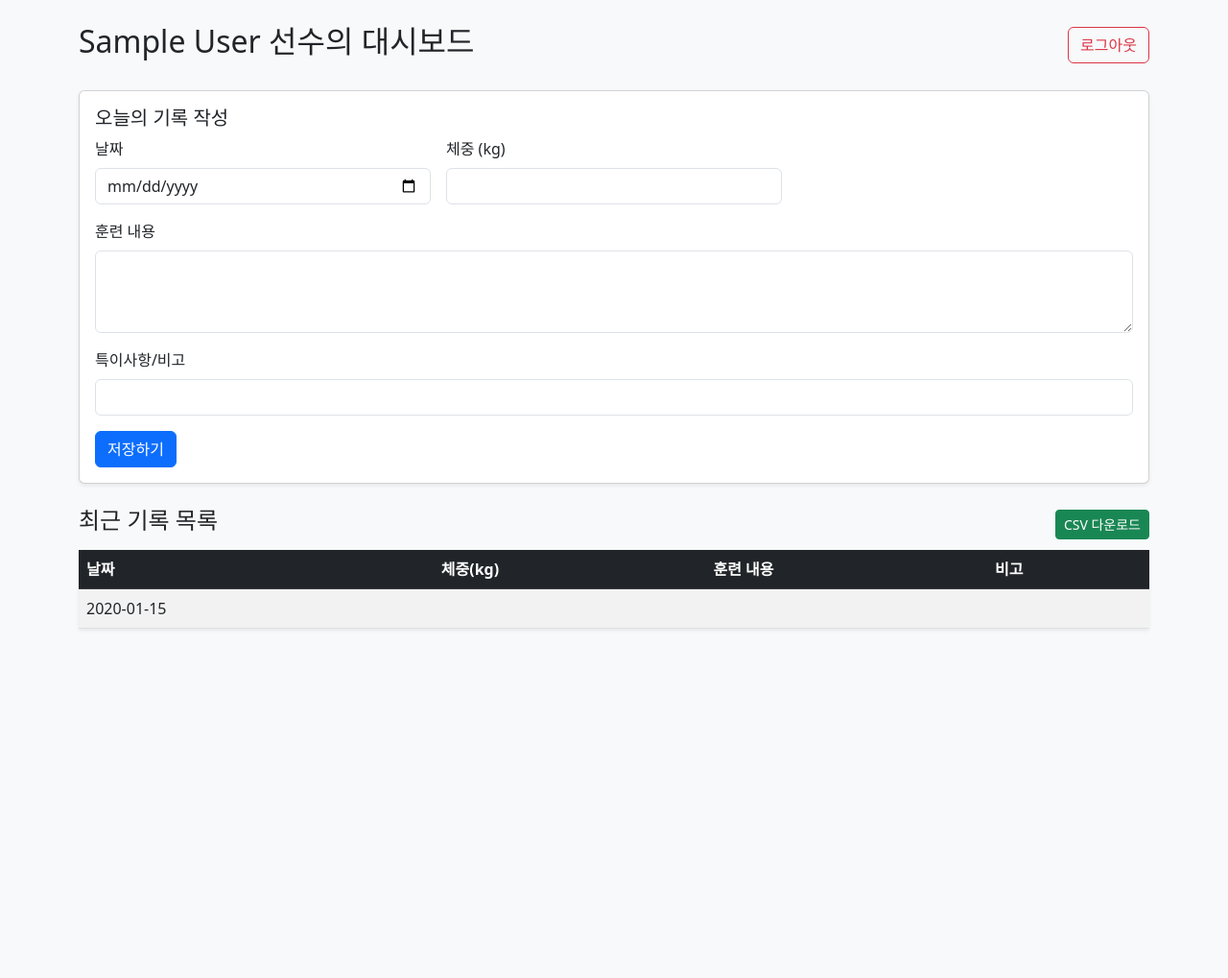
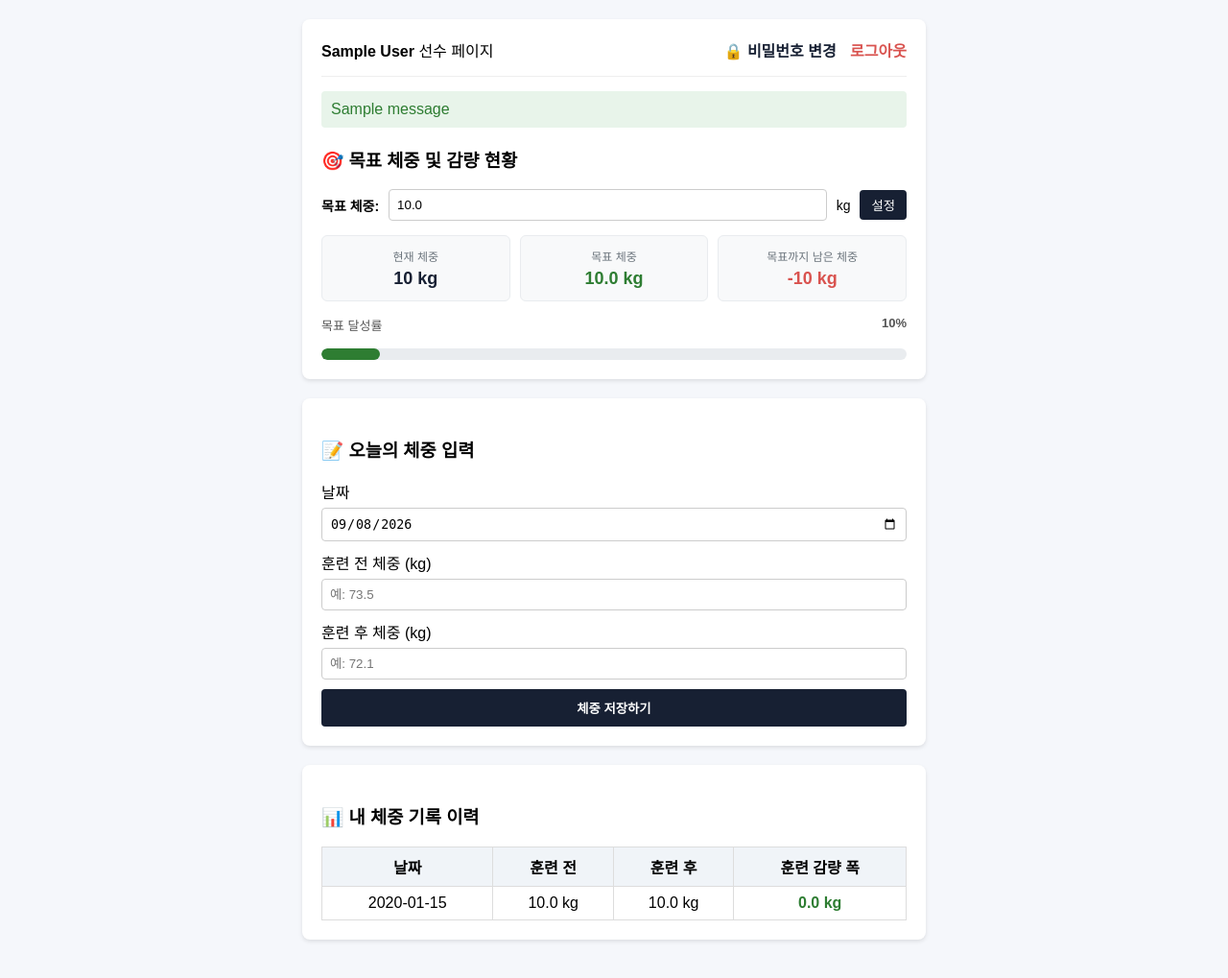
Before and after one commit to Misokim12/weight-tracker, a Flask app: template templates/index.html in a window 1280 px wide. Shown: the whole page at 96% size. Before the commit the page ends 656 px from the top, so only its background shows below. Run offline with Flask 3, Linux system fonts and the light colour scheme; a user stored in the database is signed in; tables that the repository leaves empty hold one stand-in row (values such as "Sample post"); the template is opened without the code that fills it: values that come from a table or form of the project are taken from there, most other values are stand-ins (such as "Sample title", 1, 10 or a date in 2020); one stand-in notice (Sample message) is shown.

Commit message:
Update index.html

```diff
--- a/templates/index.html
+++ b/templates/index.html
@@ -2,68 +2,152 @@
 <html lang="ko">
 <head>
     <meta charset="UTF-8">
-    <title>체중 및 훈련일지 기록</title>
-    <link href="https://cdn.jsdelivr.net/npm/bootstrap@5.3.0/dist/css/bootstrap.min.css" rel="stylesheet">
+    <meta name="viewport" content="width=device-width, initial-scale=1.0">
+    <title>선수 체중 기록 시스템</title>
+    <style>
+        body { font-family: sans-serif; padding: 20px; max-width: 650px; margin: 0 auto; background-color: #f5f7fb; }
+        .card { background: white; padding: 20px; border-radius: 8px; box-shadow: 0 2px 4px rgba(0,0,0,0.1); margin-bottom: 20px; }
+        .nav { display: flex; justify-content: space-between; align-items: center; border-bottom: 1px solid #eee; padding-bottom: 15px; margin-bottom: 15px; }
+        a { color: #172033; text-decoration: none; font-weight: bold; margin-left: 10px; }
+
+        /* 감량 요약 카드 스타일 */
+        .summary-grid { display: grid; grid-template-columns: 1fr 1fr 1fr; gap: 10px; text-align: center; margin-top: 15px; }
+        .stat-box { background: #f8f9fa; padding: 12px; border-radius: 6px; border: 1px solid #e9ecef; }
+        .stat-label { font-size: 12px; color: #6c757d; margin-bottom: 5px; }
+        .stat-val { font-size: 18px; font-weight: bold; color: #172033; }
+
+        /* 프로그레스 바 */
+        .progress-container { width: 100%; background-color: #e9ecef; border-radius: 10px; height: 12px; margin-top: 15px; overflow: hidden; }
+        .progress-bar { height: 100%; background-color: #2e7d32; border-radius: 10px; transition: width 0.3s ease; }
+
+        table { width: 100%; border-collapse: collapse; margin-top: 10px; }
+        th, td { border: 1px solid #ddd; padding: 8px; text-align: center; }
+        th { background-color: #f0f4f8; }
+        input[type="number"], input[type="date"] { width: 100%; padding: 8px; box-sizing: border-box; margin-top: 5px; margin-bottom: 10px; border: 1px solid #ccc; border-radius: 4px; }
+        .btn { width: 100%; padding: 10px; background: #172033; color: white; border: none; border-radius: 4px; cursor: pointer; font-weight: bold; }
+        .btn-sm { padding: 6px 12px; background: #172033; color: white; border: none; border-radius: 4px; cursor: pointer; }
+        .msg { background: #e8f4ea; color: #2e7d32; padding: 10px; border-radius: 4px; margin-bottom: 15px; }
+    </style>
 </head>
-<body class="bg-light">
-<div class="container py-4">
-    <div class="d-flex justify-content-between align-items-center mb-4">
-        <h2>{{ current_user.name }} 선수의 대시보드</h2>
-        <a href="{{ url_for('logout') }}" class="btn btn-outline-danger">로그아웃</a>
-    </div>
-
-    <div class="card mb-4 shadow-sm">
-        <div class="card-body">
-            <h5 class="card-title">오늘의 기록 작성</h5>
-            <form action="{{ url_for('athlete_dashboard') }}" method="POST">
-                <div class="row g-3">
-                    <div class="col-md-4">
-                        <label class="form-label">날짜</label>
-                        <input type="date" name="date" class="form-control" required>
-                    </div>
-                    <div class="col-md-4">
-                        <label class="form-label">체중 (kg)</label>
-                        <input type="number" step="0.1" name="weight" class="form-control" required>
-                    </div>
-                    <div class="col-md-12">
-                        <label class="form-label">훈련 내용</label>
-                        <textarea name="training_log" class="form-control" rows="3"></textarea>
-                    </div>
-                    <div class="col-md-12">
-                        <label class="form-label">특이사항/비고</label>
-                        <input type="text" name="notes" class="form-control">
-                    </div>
-                </div>
-                <button type="submit" class="btn btn-primary mt-3">저장하기</button>
-            </form>
+<body>
+    <div class="card">
+        <div class="nav">
+            <div><strong>{{ current_user.name }}</strong> 선수 페이지</div>
+            <div>
+                <a href="{{ url_for('change_password') }}">🔒 비밀번호 변경</a>
+                <a href="{{ url_for('logout') }}" style="color:#d9534f;">로그아웃</a>
             </div>
         </div>
 
-    <div class="d-flex justify-content-between align-items-center mb-2">
-        <h4>최근 기록 목록</h4>
-        <a href="{{ url_for('export_csv') }}" class="btn btn-success btn-sm">CSV 다운로드</a>
+        {% with messages = get_flashed_messages(with_categories=true) %}
+          {% if messages %}
+            {% for category, message in messages %}
+              <div class="msg">{{ message }}</div>
+            {% endfor %}
+          {% endif %}
+        {% endwith %}
+
+        <!-- 목표 체중 및 감량 달성도 요약 -->
+        <h3>🎯 목표 체중 및 감량 현황</h3>
+        <form action="{{ url_for('set_target_weight') }}" method="POST" style="display:flex; gap:10px; align-items:center; margin-bottom: 15px;">
+            <label style="font-size:14px; white-space:nowrap;"><strong>목표 체중:</strong></label>
+            <input type="number" step="0.1" name="target_weight" placeholder="예: 68.0" value="{{ current_user.target_weight if current_user.target_weight else '' }}" style="margin:0;" required>
+            <span style="font-size:14px;">kg</span>
+            <button type="submit" class="btn-sm" style="white-space:nowrap;">설정</button>
+        </form>
+
+        {% if current_user.target_weight %}
+        <div class="summary-grid">
+            <div class="stat-box">
+                <div class="stat-label">현재 체중</div>
+                <div class="stat-val">{{ latest_weight if latest_weight else '-' }} kg</div>
+            </div>
+            <div class="stat-box">
+                <div class="stat-label">목표 체중</div>
+                <div class="stat-val" style="color:#2e7d32;">{{ current_user.target_weight }} kg</div>
+            </div>
+            <div class="stat-box">
+                <div class="stat-label">목표까지 남은 체중</div>
+                <div class="stat-val" style="color: {% if remaining_weight and remaining_weight <= 0 %}#2e7d32{% else %}#d9534f{% endif %};">
+                    {% if remaining_weight is not none %}
+                        {% if remaining_weight <= 0 %}
+                            목표 달성! 🎉
+                        {% else %}
+                            -{{ remaining_weight }} kg
+                        {% endif %}
+                    {% else %}
+                        -
+                    {% endif %}
+                </div>
+            </div>
         </div>
 
-    <table class="table table-striped table-hover bg-white shadow-sm">
-        <thead class="table-dark">
+        <div style="margin-top:15px; font-size:13px; color:#555; display:flex; justify-content:space-between;">
+            <span>목표 달성률</span>
+            <span><strong>{{ progress_pct }}%</strong></span>
+        </div>
+        <div class="progress-container">
+            <div class="progress-bar" style="width: {{ progress_pct }}%;"></div>
+        </div>
+        {% endif %}
+    </div>
+
+    <!-- 오늘 체중 기록 입력 -->
+    <div class="card">
+        <h3>📝 오늘의 체중 입력</h3>
+        <form action="{{ url_for('record_weight') }}" method="POST">
+            <label>날짜</label>
+            <input type="date" name="date" required id="today-date">
+
+            <label>훈련 전 체중 (kg)</label>
+            <input type="number" step="0.1" name="weight_before" placeholder="예: 73.5">
+
+            <label>훈련 후 체중 (kg)</label>
+            <input type="number" step="0.1" name="weight_after" placeholder="예: 72.1">
+
+            <button type="submit" class="btn">체중 저장하기</button>
+        </form>
+    </div>
+
+    <!-- 과거 기록 표 -->
+    <div class="card">
+        <h3>📊 내 체중 기록 이력</h3>
+        <table>
+            <thead>
                 <tr>
                     <th>날짜</th>
-                <th>체중(kg)</th>
-                <th>훈련 내용</th>
-                <th>비고</th>
+                    <th>훈련 전</th>
+                    <th>훈련 후</th>
+                    <th>훈련 감량 폭</th>
                 </tr>
             </thead>
             <tbody>
                 {% for r in records %}
                 <tr>
                     <td>{{ r.date }}</td>
-                <td>{{ r.weight }}</td>
-                <td>{{ r.training_log }}</td>
-                <td>{{ r.notes }}</td>
+                    <td>{{ r.weight_before if r.weight_before else '-' }} kg</td>
+                    <td>{{ r.weight_after if r.weight_after else '-' }} kg</td>
+                    <td>
+                        {% if r.weight_before and r.weight_after %}
+                            <span style="color:#2e7d32; font-weight:bold;">
+                                {{ (r.weight_after - r.weight_before) | round(2) }} kg
+                            </span>
+                        {% else %}
+                            -
+                        {% endif %}
+                    </td>
+                </tr>
+                {% else %}
+                <tr>
+                    <td colspan="4">아직 기록된 체중 데이터가 없습니다.</td>
                 </tr>
                 {% endfor %}
             </tbody>
         </table>
     </div>
+
+    <script>
+        document.getElementById('today-date').value = new Date().toISOString().substring(0, 10);
+    </script>
 </body>
 </html>
```
Lines whose indentation alone changed are shown as unchanged.
